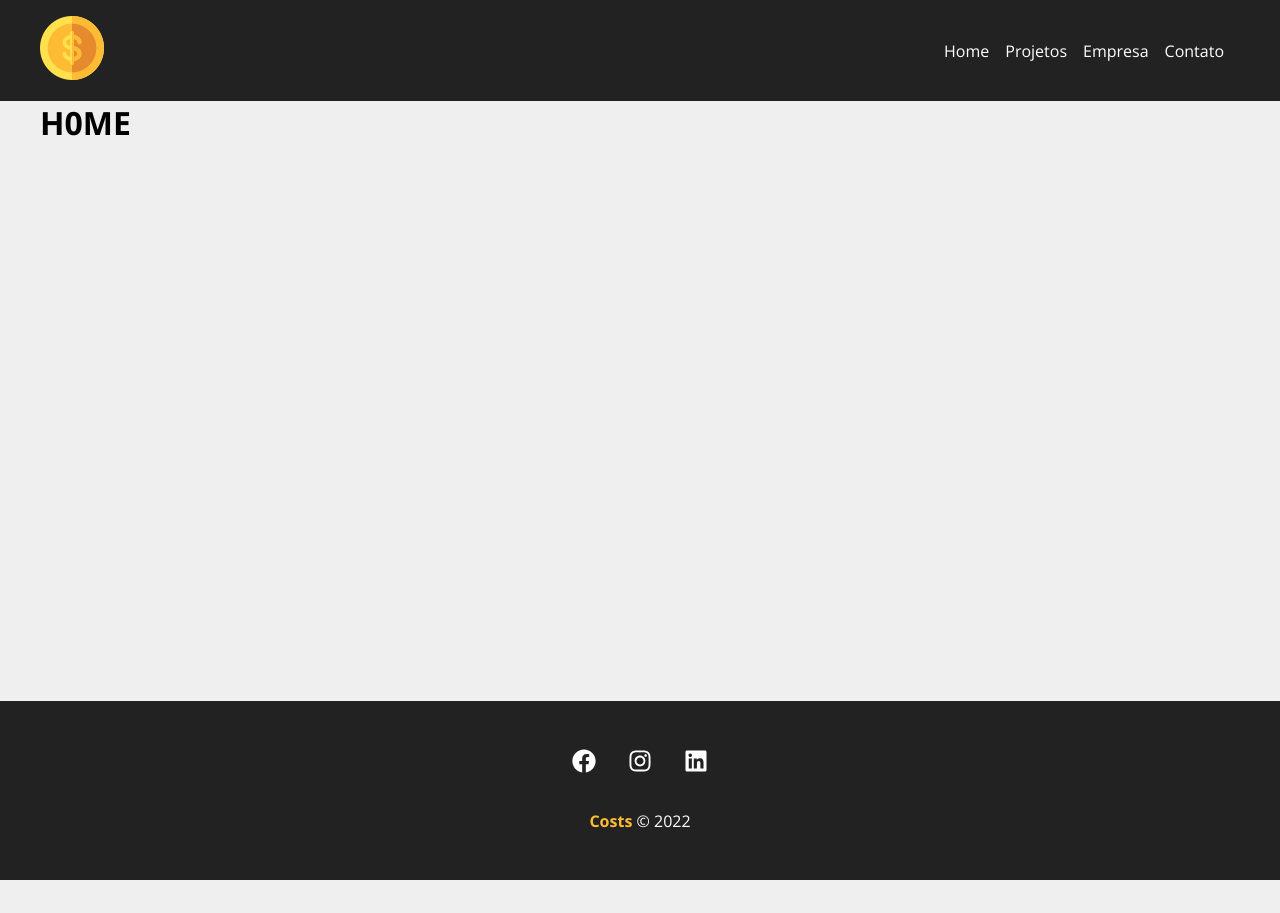
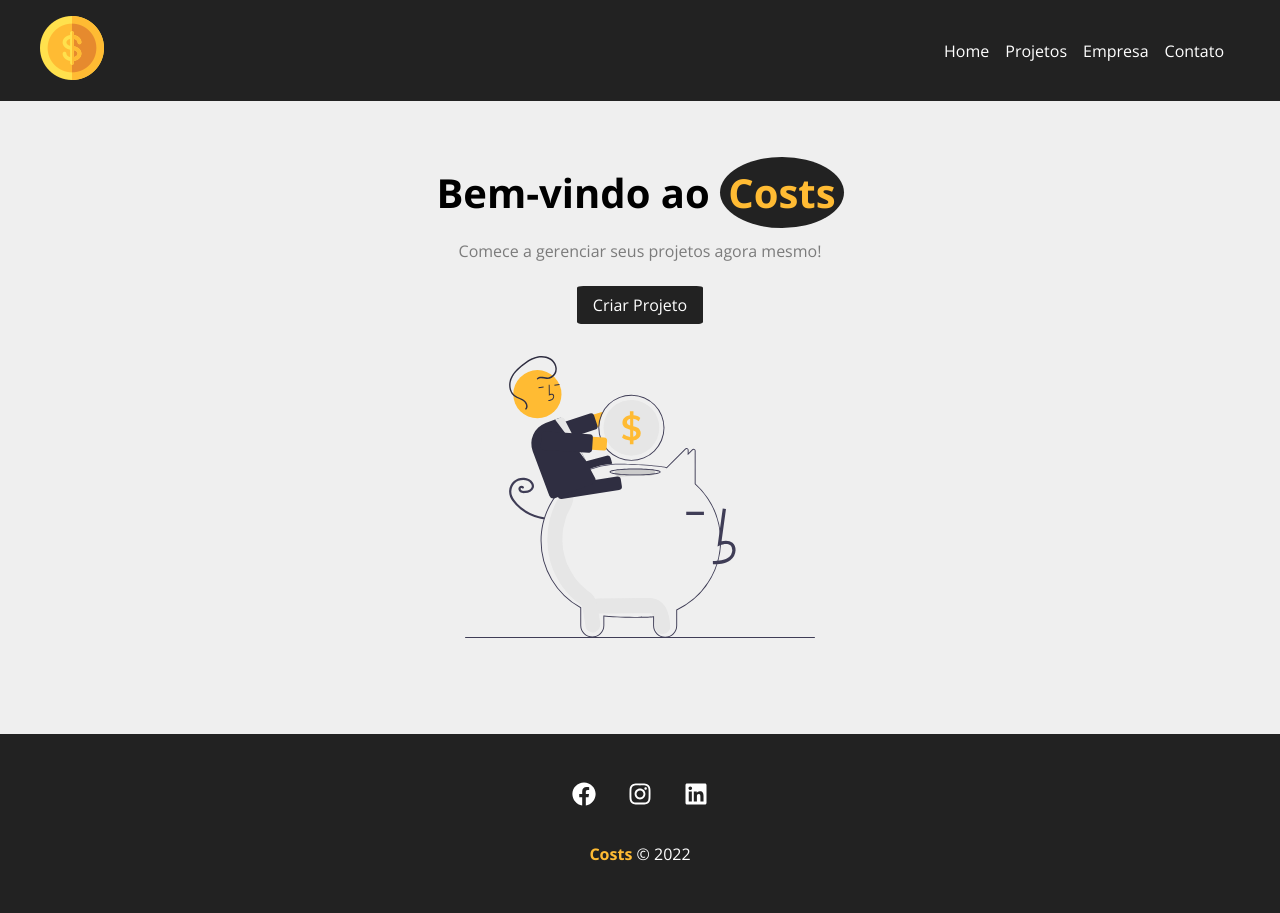
Before and after one commit to GabrielSoaresGomes/projetoReactHoraDeCodar, a React (Create React App) app in the folder costs/: page / in a window 1280 px wide. Before the commit the page ends 880 px from the top, so only its background shows below. Built offline with nearby package versions, Linux system fonts and the light colour scheme.

Commit message:
feat: Desenvolvendo a página home

```diff
--- /dev/null
+++ b/costs/src/components/layout/LinkButton.js
@@ -0,0 +1,11 @@
+import styles from './LinkButton.module.css'
+
+import { Link } from 'react-router-dom'
+
+function LinkButton({to, text}) {
+    return(
+        <Link className={styles.btn} to={to}>{text}</Link>
+    )
+}
+
+export default LinkButton
--- /dev/null
+++ b/costs/src/components/layout/LinkButton.module.css
@@ -0,0 +1,12 @@
+.btn {
+    background-color: #222;
+    border-radius: 5%;
+    color: #fff;
+    padding: .5em 1em;
+    text-decoration: none;
+    transition: .5s;
+}
+
+.btn:hover {
+    color: #fb3;
+}
--- a/costs/src/components/pages/Home.js
+++ b/costs/src/components/pages/Home.js
@@ -1,6 +1,16 @@
+import styles from "./Home.module.css"
+import savings from "../../img/savings.svg"
+
+import LinkButton from "../layout/LinkButton"
+
 function Home() {
     return(
-        <h1>H0ME</h1>
+        <section className={styles.home_container}>
+            <h1>Bem-vindo ao <span>Costs</span></h1>
+            <p>Comece a gerenciar seus projetos agora mesmo!</p>
+            <LinkButton to={"/newproject"} text={"Criar Projeto"}/>
+            <img src={savings} alt="Costs"></img>
+        </section>
     )
 }
 
--- /dev/null
+++ b/costs/src/components/pages/Home.module.css
@@ -0,0 +1,31 @@
+.home_container {
+    width: 100%;
+    display: flex;
+    flex-direction: column;
+    align-items: center;
+    justify-content: center;
+    padding: 4em;
+}
+
+.home_container h1 {
+    font-size: 2.5em;
+    margin-bottom: .5em;
+}
+
+.home_container h1 span {
+    color: #fb3;
+    padding: 0.2em;
+    background-color: #222;
+    width: 10px;
+    border-radius: 100%;
+}
+
+.home_container p {
+    margin-bottom: 1.5em;
+    color: #7b7b7b;
+}
+
+.home_container img {
+    width: 350px;
+    margin: 2em 0;
+}
```
